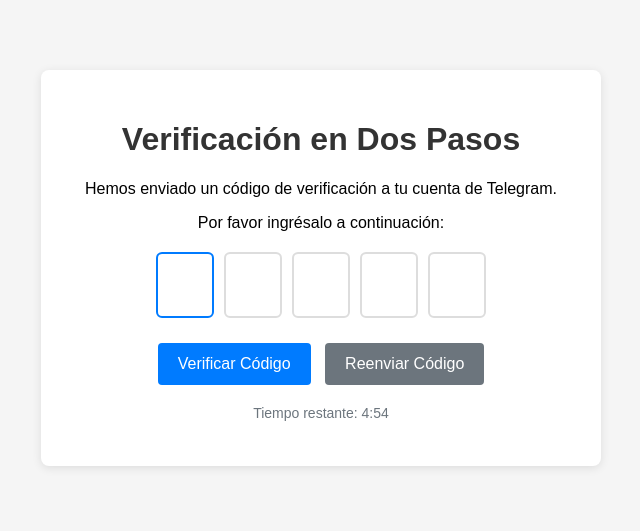
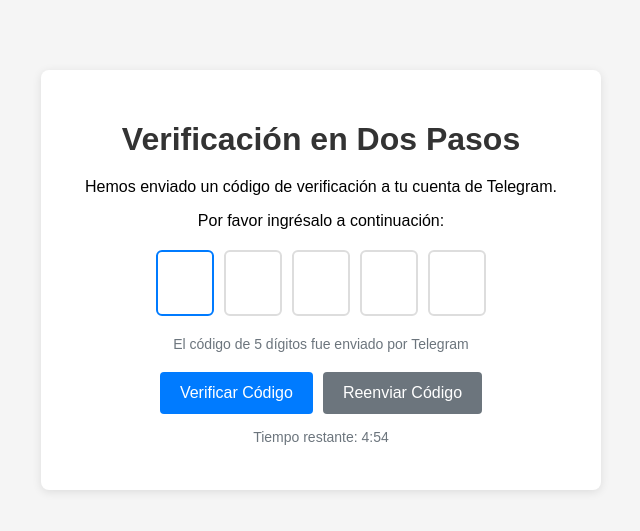
Before and after one commit to zafronock2028/Telegram-auto-poster-version-lite, a Flask app: template templates/verify.html in a window 1280 px wide. Shown: the top 531 px of the page, without its empty margins (319-959 px from the left). Run offline with Flask 3, Linux system fonts and the light colour scheme; the template is opened without the code that fills it, so the values that code supplies are empty.

Commit message:
Update verify.html

```diff
--- a/templates/verify.html
+++ b/templates/verify.html
@@ -21,6 +21,7 @@
         }
         h1 {
             color: #333;
+            margin-bottom: 20px;
         }
         .code-inputs {
             display: flex;
@@ -40,23 +41,31 @@
             border-color: #007bff;
             outline: none;
         }
-        button {
+        .btn-container {
+            display: flex;
+            justify-content: center;
+            gap: 10px;
+            margin-top: 20px;
+        }
+        .btn {
             padding: 12px 20px;
-            background-color: #007bff;
             color: white;
             border: none;
             border-radius: 4px;
             font-size: 16px;
             cursor: pointer;
-            margin: 5px;
+            transition: background-color 0.3s;
         }
-        button:hover {
+        .btn-primary {
+            background-color: #007bff;
+        }
+        .btn-primary:hover {
             background-color: #0069d9;
         }
-        .resend-btn {
+        .btn-secondary {
             background-color: #6c757d;
         }
-        .resend-btn:hover {
+        .btn-secondary:hover {
             background-color: #5a6268;
         }
         .error {
@@ -90,6 +99,11 @@
             border-radius: 4px;
             font-size: 16px;
         }
+        .form-note {
+            margin-top: 10px;
+            font-size: 14px;
+            color: #6c757d;
+        }
     </style>
 </head>
 <body>
@@ -107,7 +121,7 @@
         <div class="success">{{ success }}</div>
         {% endif %}
 
-        <form method="POST" action="/verify">
+        <form method="POST" action="/verify" id="verification-form">
             <!-- Sección de código normal -->
             <div id="code-section" {% if requires_2fa %}style="display:none;"{% endif %}>
                 <div class="code-inputs">
@@ -120,15 +134,26 @@
 
                 <input type="hidden" name="verification_code" id="verification_code">
 
-                <button type="submit">Verificar Código</button>
-                <button type="button" class="resend-btn" onclick="resendCode()">Reenviar Código</button>
+                <div class="form-note">
+                    El código de 5 dígitos fue enviado por Telegram
+                </div>
             </div>
 
             <!-- Sección de 2FA -->
             <div id="password-section" class="password-section" {% if requires_2fa %}style="display:block;"{% endif %}>
                 <p>Tu cuenta requiere verificación en dos pasos. Ingresa tu contraseña:</p>
                 <input type="password" name="password" class="password-input" placeholder="Contraseña 2FA" required>
-                <button type="submit">Verificar Contraseña</button>
+            </div>
+
+            <div class="btn-container">
+                <button type="submit" class="btn btn-primary" id="submit-btn">
+                    {% if requires_2fa %}Verificar Contraseña{% else %}Verificar Código{% endif %}
+                </button>
+                {% if not requires_2fa %}
+                <button type="submit" name="resend" value="true" class="btn btn-secondary">
+                    Reenviar Código
+                </button>
+                {% endif %}
             </div>
         </form>
 
@@ -139,15 +164,18 @@
         // Combinar los 5 campos en un solo código
         const codeInputs = document.querySelectorAll('.code-input');
         const verificationInput = document.getElementById('verification_code');
+        const form = document.getElementById('verification-form');
+
+        function updateVerificationCode() {
+            verificationInput.value = Array.from(codeInputs).map(i => i.value).join('');
+        }
 
         codeInputs.forEach((input, index) => {
             input.addEventListener('input', () => {
                 if (input.value.length === 1 && index < 4) {
                     codeInputs[index + 1].focus();
                 }
-
-                // Actualizar el campo oculto
-                verificationInput.value = Array.from(codeInputs).map(i => i.value).join('');
+                updateVerificationCode();
             });
 
             input.addEventListener('keydown', (e) => {
@@ -157,21 +185,8 @@
             });
         });
 
-        // Manejar reenvío de código
-        function resendCode() {
-            const form = document.createElement('form');
-            form.method = 'POST';
-            form.action = '/verify';
-
-            const input = document.createElement('input');
-            input.type = 'hidden';
-            input.name = 'resend';
-            input.value = 'true';
-
-            form.appendChild(input);
-            document.body.appendChild(form);
-            form.submit();
-        }
+        // Actualizar código oculto al cargar
+        updateVerificationCode();
 
         // Contador regresivo
         let timeLeft = 300; // 5 minutos en segundos
@@ -187,6 +202,7 @@
                 setTimeout(updateCountdown, 1000);
             } else {
                 countdownElement.textContent = '¡El código ha expirado!';
+                form.submit(); // Enviar automáticamente para recargar
             }
         }
 
@@ -196,7 +212,28 @@
         {% if requires_2fa %}
             document.getElementById('code-section').style.display = 'none';
             document.getElementById('password-section').style.display = 'block';
+            document.getElementById('submit-btn').textContent = 'Verificar Contraseña';
         {% endif %}
+
+        // Prevenir envío doble
+        let isSubmitting = false;
+        form.addEventListener('submit', (e) => {
+            if (isSubmitting) {
+                e.preventDefault();
+                return;
+            }
+
+            isSubmitting = true;
+            const submitBtn = document.getElementById('submit-btn');
+            submitBtn.disabled = true;
+            submitBtn.textContent = 'Procesando...';
+            submitBtn.style.opacity = '0.7';
+
+            // Actualizar código antes de enviar
+            if (!{% if requires_2fa %}true{% else %}false{% endif %}) {
+                updateVerificationCode();
+            }
+        });
     </script>
 </body>
 </html>
```
